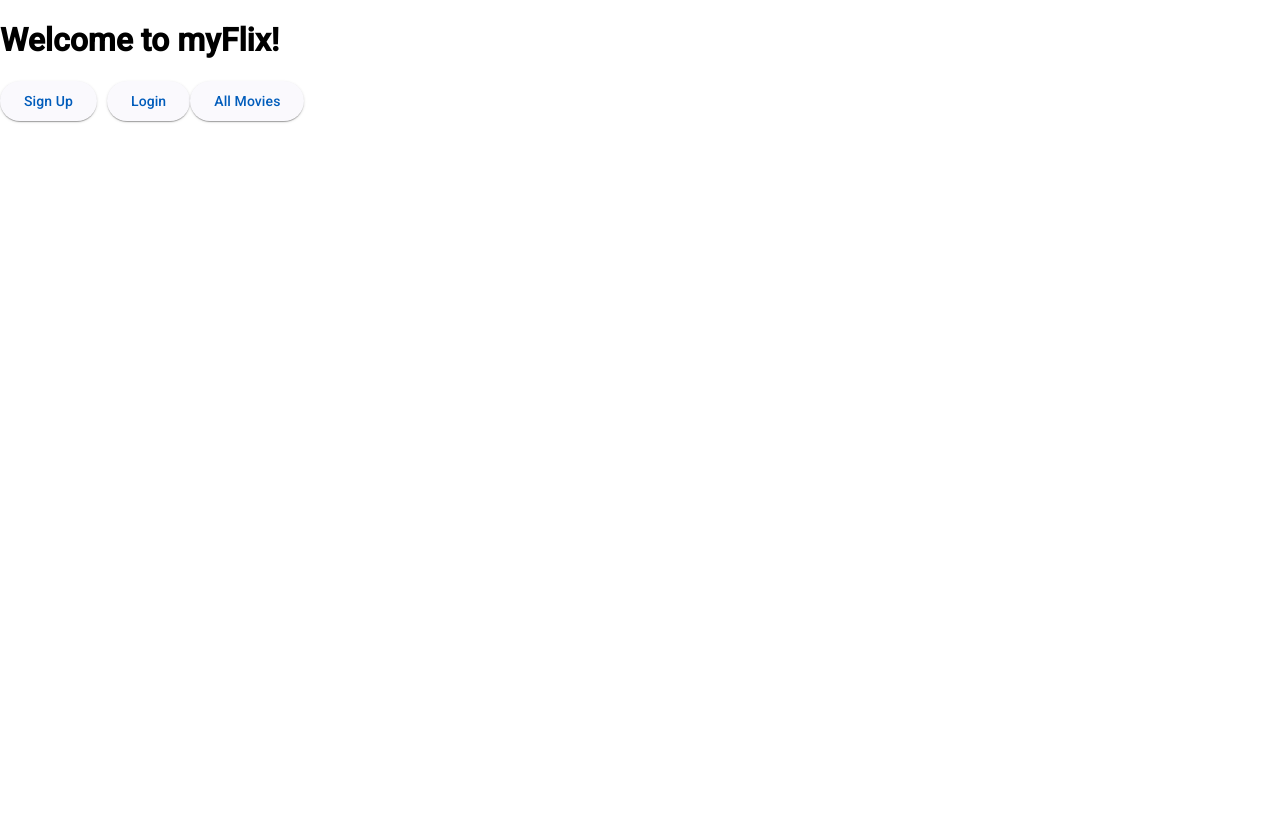
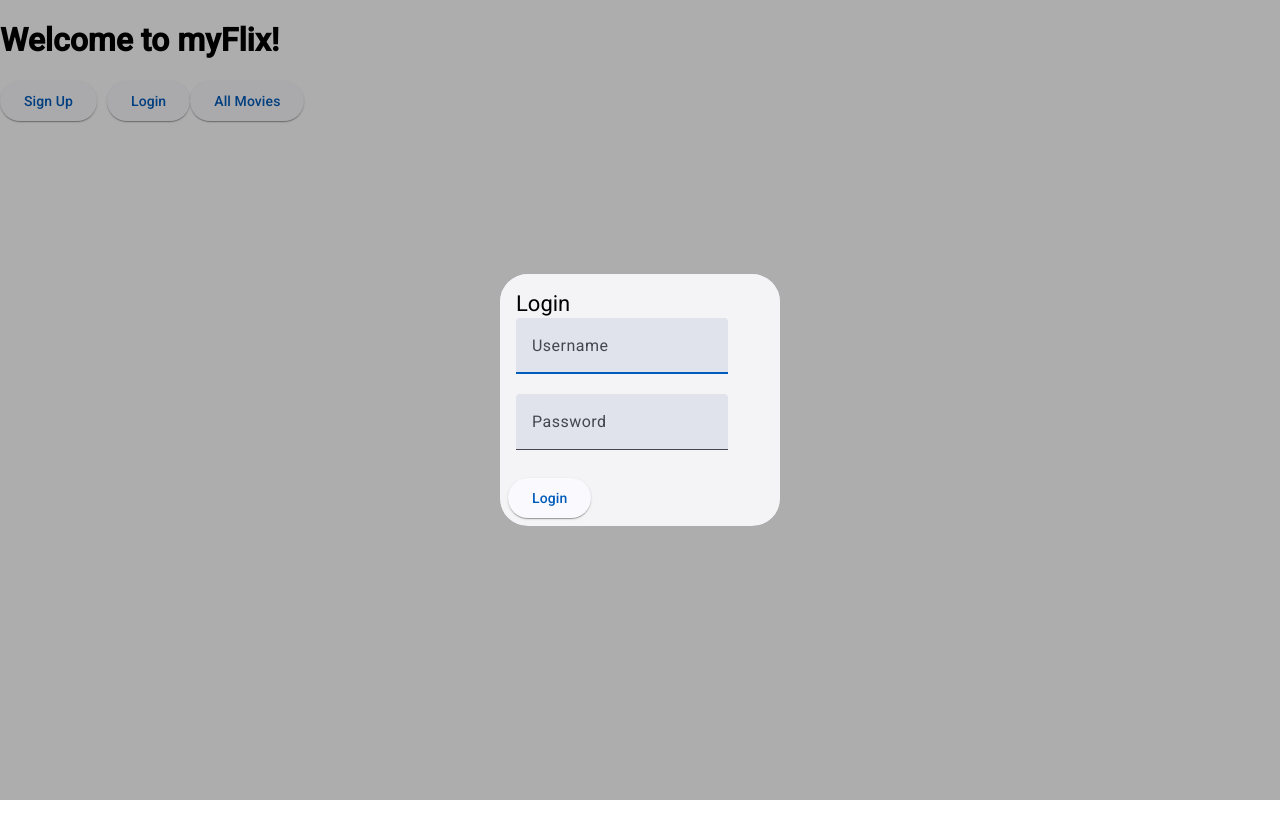
Before and after one commit to Dr-Vogt/My-Flix-Angular, an Angular app: page / in a window 1280 px wide. Both pictures are taken after a click on the button "Login". Built offline with nearby package versions, Linux system fonts and the light colour scheme.

Commit message:
fixxed login button

```diff
--- a/src/app/app.component.html
+++ b/src/app/app.component.html
@@ -14,6 +14,7 @@
   <button
     mat-raised-button
     color="primary"
+    (click)="openUserLoginDialog()"
   >
     Login
   </button>
--- a/src/app/app.component.ts
+++ b/src/app/app.component.ts
@@ -2,6 +2,7 @@ import { Component } from '@angular/core';
 import { UserRegistrationFormComponent } from './user-registration-form/user-registration-form.component';
 import { MatDialog } from '@angular/material/dialog';
 import { MovieCardComponent } from './movie-card/movie-card.component';
+import { UserLoginFormComponent } from './user-login-form/user-login-form.component';
 
 @Component({
   selector: 'app-root',
@@ -18,6 +19,11 @@ export class AppComponent {
       width: '280px'
     });
   }
+  openUserLoginDialog(): void {
+    this.dialog.open(UserLoginFormComponent, {
+      width: '280px',
+    });
+  }
   openMoviesDialog(): void {
     this.dialog.open(MovieCardComponent, {
       width: '500px'
--- a/src/app/app.module.ts
+++ b/src/app/app.module.ts
@@ -14,14 +14,14 @@ import { FormsModule } from '@angular/forms';
 import { BrowserAnimationsModule } from '@angular/platform-browser/animations';
 import { UserRegistrationFormComponent } from './user-registration-form/user-registration-form.component';
 import { MovieCardComponent } from './movie-card/movie-card.component';
-import { UserLoginFormComponent } from './user-login-form/user-login-form.component'
+import { UserLoginFormComponent } from './user-login-form/user-login-form.component';
 
 @NgModule({
   declarations: [
     AppComponent,
     UserRegistrationFormComponent,
     MovieCardComponent,
-    UserLoginFormComponent
+    UserLoginFormComponent,
   ],
   imports: [
     BrowserModule,
--- a/src/app/user-login-form/user-login-form.component.html
+++ b/src/app/user-login-form/user-login-form.component.html
@@ -10,7 +10,7 @@
             [(ngModel)]="userData.username"
             placeholder="Username"
             type="text"
-            name="username"
+            name="Username"
             required
           >
         </mat-form-field>
@@ -20,7 +20,7 @@
             [(ngModel)]="userData.password"
             type="password"
             placeholder="Password"
-            name="password"
+            name="Password"
             required
           >
         </mat-form-field>
@@ -29,7 +29,7 @@
     <mat-card-actions>
       <button
         mat-raised-button
-        (click)="logInUser()"
+        (click)="loginUser()"
         color="primary"
       >
         Login
--- a/src/app/user-login-form/user-login-form.component.ts
+++ b/src/app/user-login-form/user-login-form.component.ts
@@ -11,35 +11,32 @@ import { UserRegistrationFormComponent } from '../user-registration-form/user-re
   styleUrls: ['./user-login-form.component.scss']
 })
   export class UserLoginFormComponent implements OnInit {
-    @Input() userData = { username: "", password: "" };
+    @Input() userData = {
+       username: "",
+       password: "",
+       };
     constructor(
         public fetchApiData: FetchApiDataService,
         public dialogRef: MatDialogRef<UserRegistrationFormComponent>,
         public snackBar: MatSnackBar,
-        public router: Router
     ) { }
 
     ngOnInit(): void {}
-    logInUser() : void {
-        this.fetchApiData.userLogin(this.userData).subscribe(res => {
-            this.dialogRef.close();
-            this.snackBar.open(`Login success, Welcom ${res.user.username}`, "OK", {
-                duration: 2000
-            });
-            let user = {
-                id: res.user._id,
-                username: res.user.Username,
-                birthday: res.user.Bbirthday,
-                email: res.user.Email,
-                token: res.token
-            }
-
-            localStorage.setItem("user", JSON.stringify(user));
-            this.router.navigate(["movies"]);
-        }, res => {
-            this.snackBar.open("Login fail", "OK", {
-                duration: 2000
-            })
-        })
+    loginUser(): void {
+      this.fetchApiData.userLogin(this.userData).subscribe(
+        (response) => {
+          this.dialogRef.close();
+          this.snackBar.open(response, 'OK', {
+            duration: 2000,
+          });
+          localStorage.setItem('currentUser', JSON.stringify(response.user));
+          localStorage.setItem('token', response.token);
+        },
+        (response) => {
+          this.snackBar.open(response, 'NOT OK', {
+            duration: 9000,
+          });
+        }
+      );
     }
-}
+  }
```
